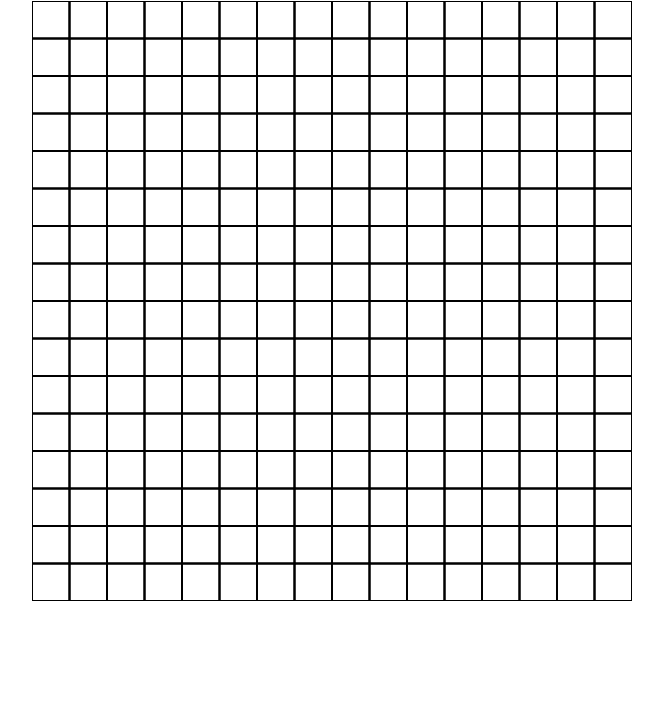
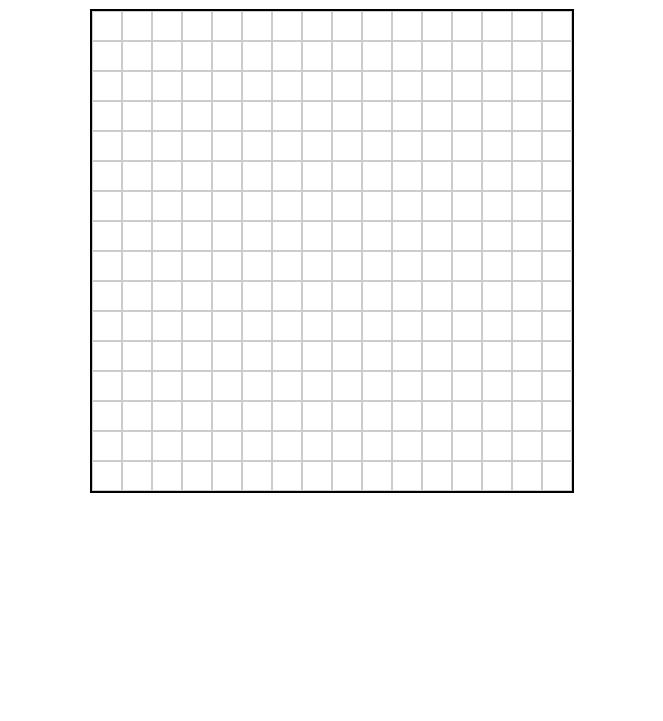
Before and after one commit to Bignono943/Sketchpad, a plain HTML site: page index.html in a window 1280 px wide. Shown: the part 79-800 px from the top of the page, without its empty margins (308-971 px from the left). Drawn offline with Linux system fonts and the light colour scheme.

Commit message:
Modification du script pour que chaque carre devienne une classe dans le container

```diff
--- a/script.js
+++ b/script.js
@@ -1,30 +1,18 @@
 const container = document.querySelector(".container");
 
-const square = document.createElement("canvas");
-
-square.width = 600;
-square.height = square.width;
-container.appendChild(square);
-
-context = square.getContext("2d");
-context.lineWidth = 2;
 
 let tailleGrille = 16;
-let tailleCase = square.width / tailleGrille;
+let nombreCase = tailleGrille * tailleGrille;
+
+for (let i = 0; i < nombreCase; i++) {
+
+    const square = document.createElement("div");
+    square.classList.add("square");
+    container.appendChild(square);
+}
 
 
-
-for (let i = 0; i < tailleGrille; i++) {
-    for (let j = 0; j < tailleGrille; j++) {
-        context.strokeRect(i * tailleCase, j * tailleCase, tailleCase, tailleCase);
-    }
-
-
-}
-
 const couleurs = ["green", "blue", "red", "orange", "purple", "magenta", "yellow"];
-
-
 const couleurRandom = () => {
 
     const randomIndex = Math.floor(Math.random() * couleurs.length);
--- a/style.css
+++ b/style.css
@@ -4,12 +4,22 @@ body {
     justify-content: center;
     align-items: center;
     flex-direction: column;
-    margin: 0;
 }
 
 .container {
 
     display: flex;
     flex-wrap: wrap;
+    border: 2px solid black;
+    width: 480px;
+    height: 480 px;
 
 }
+
+.square {
+
+    width: 30px;
+    height: 30px;
+    border: 1px solid #ccc;
+    box-sizing: border-box;
+}
```
